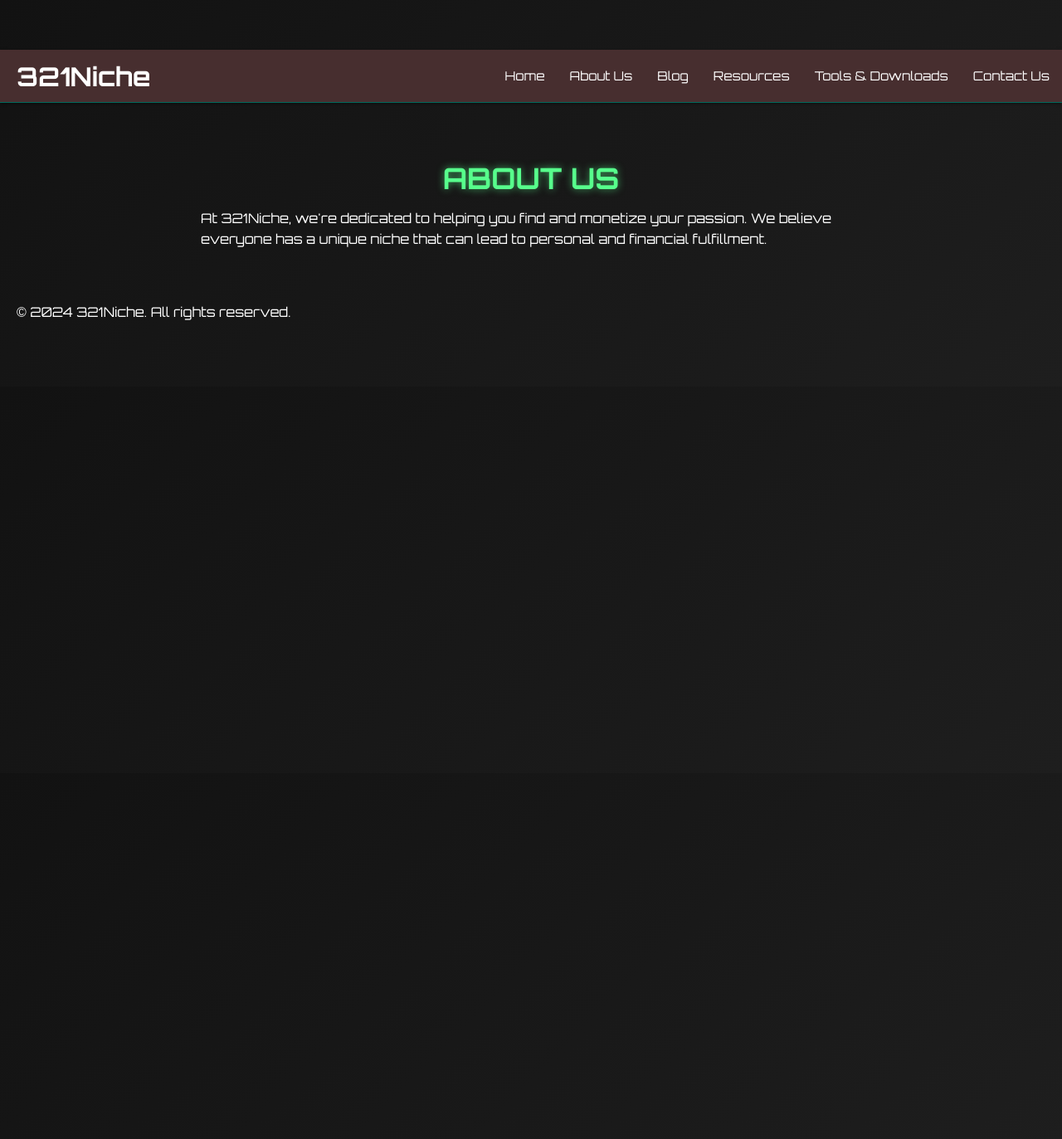
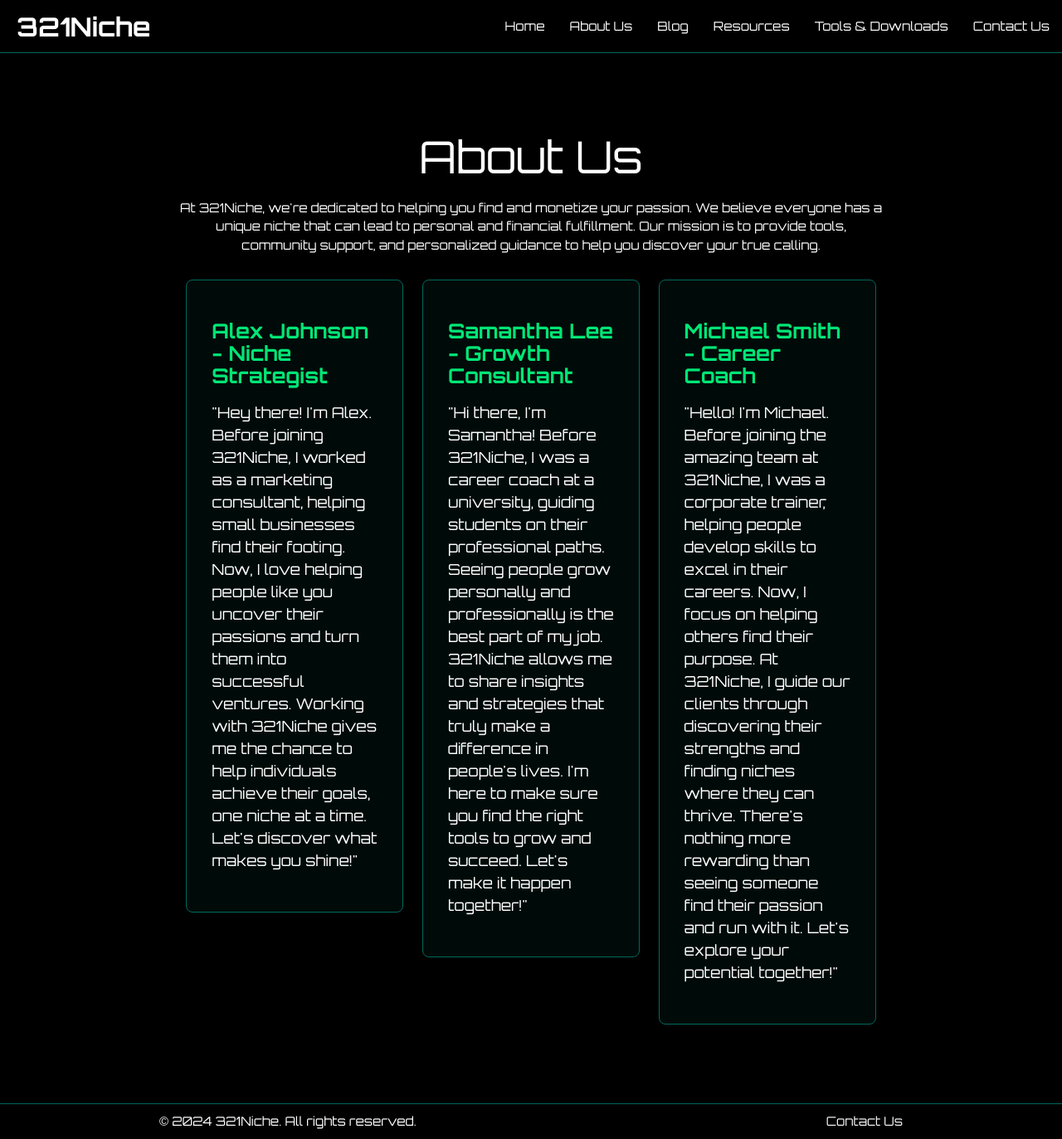
Before and after one commit to LifeUntainted/lifeuntainted.github.io, a Jekyll site: the page about.html, which Jekyll copies as it is, in a window 1280 px wide. Shown: the whole page at 83% size. Built offline with Jekyll 4.4.1, drawn with Linux system fonts in a browser that asks for light colours; before the commit the page ends 900 px from its top, so only the background shows below that.

Commit message:
Update about.html

```diff
--- a/about.html
+++ b/about.html
@@ -1,11 +1,154 @@
----
-layout: default
-title: "About Us"
----
+<!DOCTYPE html>
+<html lang="en">
+<head>
+  <meta charset="UTF-8">
+  <title>About Us - 321Niche.com</title>
 
-<div class="container">
-  <h1>About Us</h1>
-  <p>
-    At 321Niche, we're dedicated to helping you find and monetize your passion. We believe everyone has a unique niche that can lead to personal and financial fulfillment.
-  </p>
-</div>
+  <!-- Meta Tags -->
+  <meta name="viewport" content="width=device-width, initial-scale=1.0"/>
+  <meta name="description" content="Learn more about the mission and team behind 321Niche.com. Helping you discover your niche and achieve personal growth and success.">
+
+  <!-- Compiled and minified CSS -->
+  <link rel="stylesheet" href="https://cdnjs.cloudflare.com/ajax/libs/materialize/1.0.0/css/materialize.min.css">
+
+  <!-- Import Google Icon Font -->
+  <link href="https://fonts.googleapis.com/icon?family=Material+Icons" rel="stylesheet">
+
+  <!-- Import Orbitron Font -->
+  <link href="https://fonts.googleapis.com/css2?family=Orbitron:wght@400;500;700&display=swap" rel="stylesheet">
+
+  <style>
+    body {
+      background-color: #000;
+      color: #fff;
+      font-family: 'Orbitron', sans-serif;
+      margin: 0;
+    }
+
+    nav {
+      background-color: rgba(0, 0, 0, 0.8);
+      border-bottom: 1px solid #00695c;
+    }
+
+    .brand-logo {
+      font-weight: 700;
+      margin-left: 20px;
+    }
+
+    .about-container {
+      padding: 4rem 2rem;
+    }
+
+    .team-member {
+      padding: 2rem;
+      border: 1px solid #00695c;
+      background: rgba(0, 105, 92, 0.1);
+      border-radius: 8px;
+      margin: 1rem 0;
+      transition: transform 0.3s ease;
+    }
+
+    .team-member:hover {
+      transform: translateY(-5px);
+      box-shadow: 0 0 20px rgba(0, 105, 92, 0.3);
+    }
+
+    .team-member h5 {
+      color: #00e676;
+      font-weight: 700;
+      margin-bottom: 1rem;
+    }
+
+    .team-member p {
+      font-size: 1.2rem;
+      color: #fff;
+    }
+
+    .page-footer {
+      background-color: #000;
+      border-top: 1px solid #00695c;
+      padding: 10px 0;
+    }
+  </style>
+</head>
+<body>
+
+  <!-- Navigation Bar -->
+  <nav>
+    <div class="nav-wrapper">
+      <a href="index.html" class="brand-logo">321Niche</a>
+      <a href="#" data-target="mobile-demo" class="sidenav-trigger"><i class="material-icons">menu</i></a>
+      <ul class="right hide-on-med-and-down">
+        <li><a href="index.html">Home</a></li>
+        <li><a href="about.html">About Us</a></li>
+        <li><a href="blog.html">Blog</a></li>
+        <li><a href="resources.html">Resources</a></li>
+        <li><a href="tools.html">Tools & Downloads</a></li>
+        <li><a href="contact.html">Contact Us</a></li>
+      </ul>
+    </div>
+  </nav>
+
+  <!-- Mobile Navigation -->
+  <ul class="sidenav" id="mobile-demo">
+    <li><a href="index.html">Home</a></li>
+    <li><a href="about.html">About Us</a></li>
+    <li><a href="blog.html">Blog</a></li>
+    <li><a href="resources.html">Resources</a></li>
+    <li><a href="tools.html">Tools & Downloads</a></li>
+    <li><a href="contact.html">Contact Us</a></li>
+  </ul>
+
+  <!-- About Us Section -->
+  <div class="about-container">
+    <div class="container">
+      <h2 class="center-align">About Us</h2>
+      <p class="center-align">At 321Niche, we're dedicated to helping you find and monetize your passion. We believe everyone has a unique niche that can lead to personal and financial fulfillment. Our mission is to provide tools, community support, and personalized guidance to help you discover your true calling.</p>
+
+      <div class="row">
+        <!-- Team Member 1 -->
+        <div class="col s12 m4">
+          <div class="team-member">
+            <h5>Alex Johnson - Niche Strategist</h5>
+            <p>"Hey there! I'm Alex. Before joining 321Niche, I worked as a marketing consultant, helping small businesses find their footing. Now, I love helping people like you uncover their passions and turn them into successful ventures. Working with 321Niche gives me the chance to help individuals achieve their goals, one niche at a time. Let's discover what makes you shine!"</p>
+          </div>
+        </div>
+
+        <!-- Team Member 2 -->
+        <div class="col s12 m4">
+          <div class="team-member">
+            <h5>Samantha Lee - Growth Consultant</h5>
+            <p>"Hi there, I'm Samantha! Before 321Niche, I was a career coach at a university, guiding students on their professional paths. Seeing people grow personally and professionally is the best part of my job. 321Niche allows me to share insights and strategies that truly make a difference in people's lives. I'm here to make sure you find the right tools to grow and succeed. Let's make it happen together!"</p>
+          </div>
+        </div>
+
+        <!-- Team Member 3 -->
+        <div class="col s12 m4">
+          <div class="team-member">
+            <h5>Michael Smith - Career Coach</h5>
+            <p>"Hello! I'm Michael. Before joining the amazing team at 321Niche, I was a corporate trainer, helping people develop skills to excel in their careers. Now, I focus on helping others find their purpose. At 321Niche, I guide our clients through discovering their strengths and finding niches where they can thrive. There's nothing more rewarding than seeing someone find their passion and run with it. Let's explore your potential together!"</p>
+          </div>
+        </div>
+      </div>
+    </div>
+  </div>
+
+  <!-- Footer -->
+  <footer class="page-footer">
+    <div class="container">
+      © 2024 321Niche. All rights reserved.
+      <a class="grey-text text-lighten-4 right" href="contact.html">Contact Us</a>
+    </div>
+  </footer>
+
+  <!-- Scripts -->
+  <script src="https://cdnjs.cloudflare.com/ajax/libs/materialize/1.0.0/js/materialize.min.js"></script>
+  <script>
+    document.addEventListener('DOMContentLoaded', function() {
+      // Initialize Mobile Navigation
+      var elems = document.querySelectorAll('.sidenav');
+      M.Sidenav.init(elems);
+    });
+  </script>
+</body>
+</html>
```
